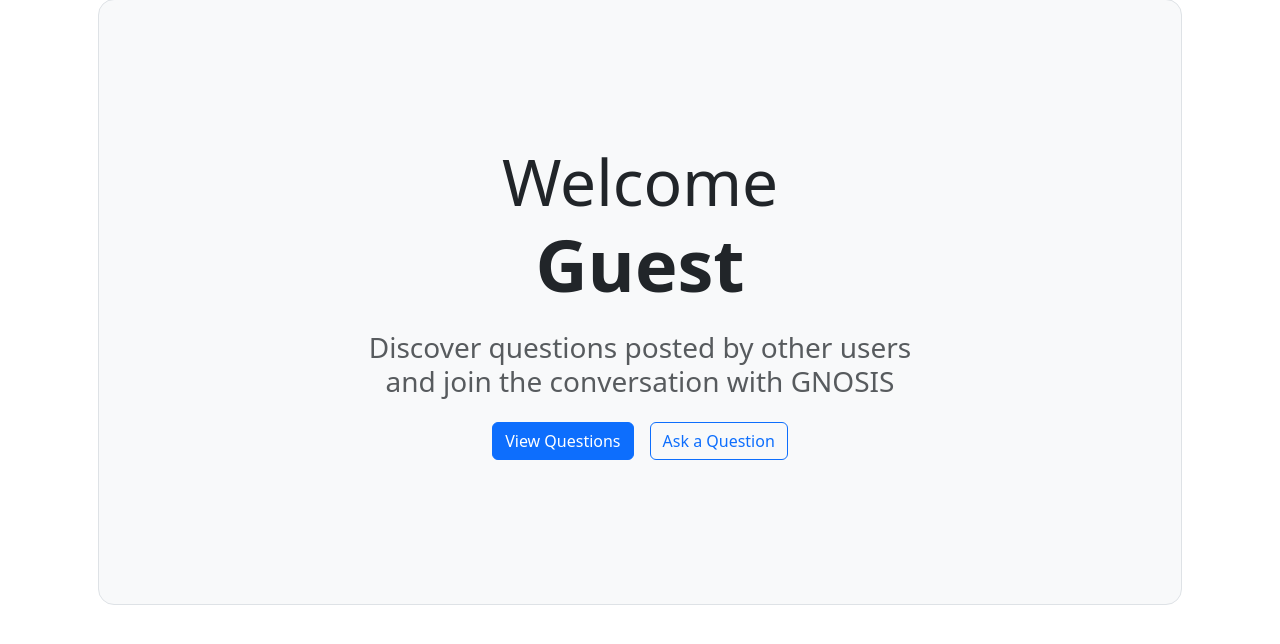
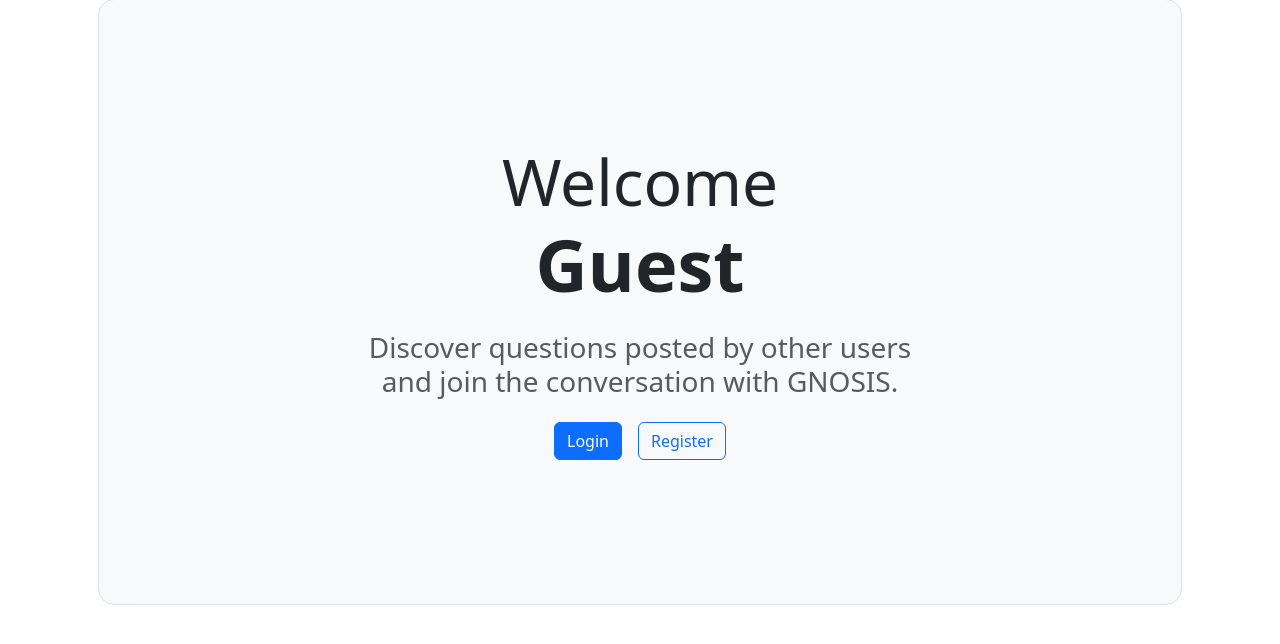
Before and after one commit to MidHunterX/GNOSIS, a Django app: page / in a window 1280 px wide. Shown: the part 121-765 px from the top of the page. Run offline with Django 5.2, Linux system fonts and the light colour scheme; some libraries are stand-ins or nearby versions.

Commit message:
🍽️ Feature: Show Different Greeting Button if unauthenticated

```diff
--- a/gnosis_app/templates/greetings.html
+++ b/gnosis_app/templates/greetings.html
@@ -12,10 +12,15 @@
     <h1 class="display-3 mb-0">Welcome</h1>
     <h1 class="display-2 fw-bold">Guest</h1>
     {% endif %}
-    <h3 class="fw-normal text-muted mt-4">Discover questions posted by other users and join the conversation with GNOSIS</h3>
+    <h3 class="fw-normal text-muted mt-4">Discover questions posted by other users and join the conversation with GNOSIS.</h3>
     <div class="d-flex gap-3 justify-content-center mt-4">
+      {% if request.user.is_authenticated %}
       <a href="{% url 'gnosis:ques_list' %}" class="btn btn-primary">View Questions</a>
       <a href="{% url 'gnosis:ask_question' %}" class="btn btn-outline-primary">Ask a Question</a>
+      {% else %}
+      <a href="{% url 'gnosis:user_login' %}" class="btn btn-primary">Login</a>
+      <a href="{% url 'gnosis:register' %}" class="btn btn-outline-primary">Register</a>
+      {% endif %}
     </div>
   </div>
 </div>
```
